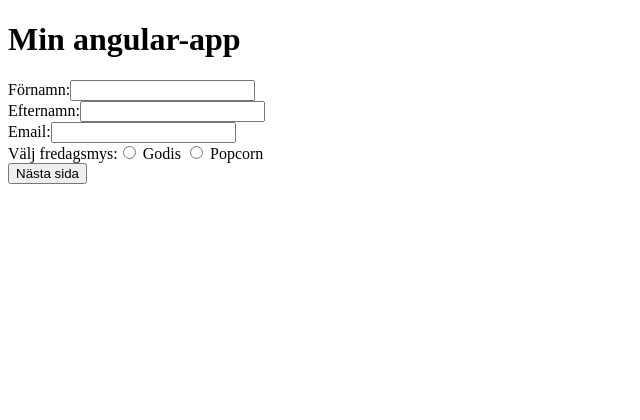
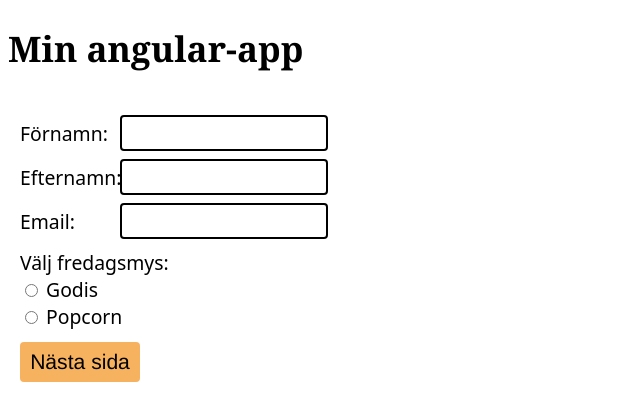
Before and after one commit to TeaGross/Learning-Angular, an Angular app: page / in a window 1280 px wide. Shown: the top 420 px of the page, without its empty margins (0-640 px from the left). Built offline with nearby package versions, Linux system fonts and the light colour scheme.

Commit message:
Style: added basic styling

```diff
--- a/src/components/form/form.html
+++ b/src/components/form/form.html
@@ -1,26 +1,26 @@
 
 <form [formGroup]="registerForm" (ngSubmit)="onSubmit()">
-    <div>
-        <label for="fornamn">Förnamn:</label>
+    <div class="input-container">
+        <label for="fornamn">Förnamn: </label>
         <input type="text" id="fornamn" formControlName="fornamn" [class.invalid]="registerForm.get('fornamn')?.invalid && (registerForm.get('fornamn')?.touched || registerForm.get('fornamn')?.dirty || isSubmitted)">
     </div>
     <span *ngIf="registerForm.get('fornamn')?.hasError('required') && (registerForm.get('fornamn')?.touched || isSubmitted)" class="error">Fyll i ditt förnamn</span>
     <span *ngIf="registerForm.get('fornamn')?.hasError('fornamnInvalid') && (registerForm.get('fornamn')?.dirty || isSubmitted)" class="error">Endast bokstäver och bindestreck (inga mellanslag).</span>
-    <div>
-        <label for="efternamn">Efternamn:</label>
+    <div class="input-container">
+        <label for="efternamn">Efternamn: </label>
         <input type="text" id="efternamn" formControlName="efternamn" [class.invalid]="registerForm.get('efternamn')?.invalid && (registerForm.get('efternamn')?.touched || registerForm.get('efternamn')?.dirty || isSubmitted)">
     </div>
     <span *ngIf="registerForm.get('efternamn')?.hasError('required') && (registerForm.get('efternamn')?.touched || isSubmitted)" class="error">Fyll i ditt efternamn</span>
-    <div>
-        <label for="email">Email:</label>
+    <div class="input-container">
+        <label for="email">Email: </label>
         <input type="text" id="email" formControlName="email" [class.invalid]="registerForm.get('email')?.invalid && (registerForm.get('email')?.touched || registerForm.get('email')?.dirty || isSubmitted)">
     </div>
     <p *ngIf="registerForm.get('email')?.hasError('required') && (registerForm.get('email')?.touched || isSubmitted)" class="error">Fyll i din email</p>
 
-    <div>
+    <div class="radio-container">
         <label>Välj fredagsmys:</label>
-        <input type="radio" formControlName="fredagsmys" [value]="fredagsmys[0].namn"> Godis
-        <input type="radio" formControlName="fredagsmys" [value]="fredagsmys[1].namn"> Popcorn
+        <label><input class="radio-options" type="radio" formControlName="fredagsmys" [value]="fredagsmys[0].namn"> Godis</label>
+        <label><input class="radio-options" type="radio" formControlName="fredagsmys" [value]="fredagsmys[1].namn"> Popcorn</label>
     </div>
 
     <button type="submit">Nästa sida</button>
--- a/src/components/form/form.scss
+++ b/src/components/form/form.scss
@@ -1,5 +1,40 @@
+
+form{
+    padding: 12px;
+    display: flex;
+    flex-direction: column;
+    align-items: left;
+
+    .input-container{
+        margin-top: 8px;
+        label{
+            display: inline-block;
+            width: 100px;
+        }
+
+        input{
+            width: 200px;
+            height: 30px;
+            border-radius: 4px;
+            border: 2px solid black
+        }
+    }
+}
+
+span {
+    display: block;
+    margin-bottom: 5px;
+}
+
+.radio-container {
+    display: flex;
+    flex-direction: column;
+    margin-top: 10px;
+}
+
+// Validation
 .invalid{
-    border: 1px solid red;
+    border: 2px solid red;
 }
 
 .error {
--- a/src/styles.scss
+++ b/src/styles.scss
@@ -1 +1,21 @@
 /* You can add global styles to this file, and also import other style files */
+* {
+    font-family: system-ui, -apple-system, BlinkMacSystemFont, 'Segoe UI', Roboto, Oxygen, Ubuntu, Cantarell, 'Open Sans', 'Helvetica Neue', sans-serif;
+    font-size: 1.1rem;
+}
+
+h1 {
+    font-family: Georgia, 'Times New Roman', Times, serif;
+    font-size: 2rem;
+}
+
+button{
+    width: 120px;
+    height: 40px;
+    border-radius: 4px;
+    background-color: rgb(247, 178, 95);
+    border: none;
+    margin-top: 12px;
+    font-family: 'Franklin Gothic Medium', 'Arial Narrow', Arial, sans-serif;
+    font-size: 1.2rem;
+}
```
